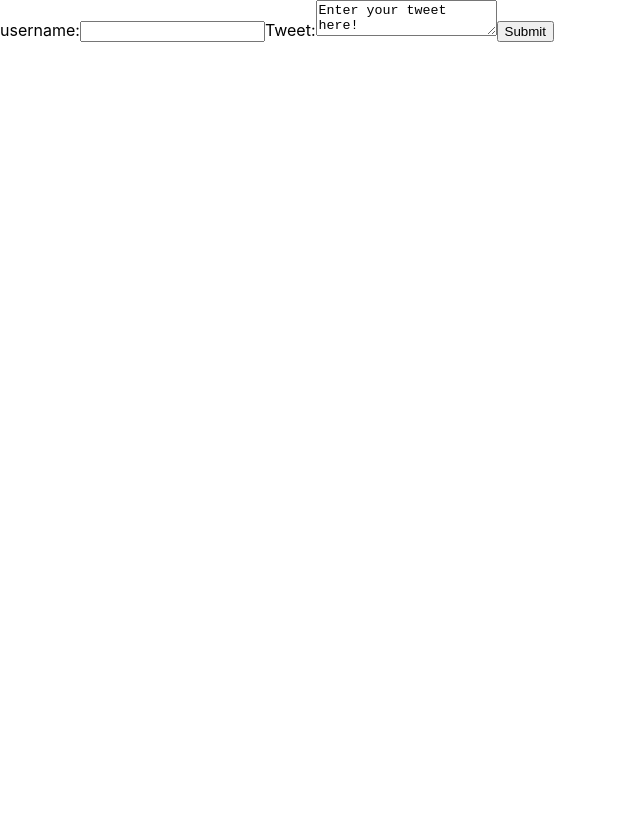
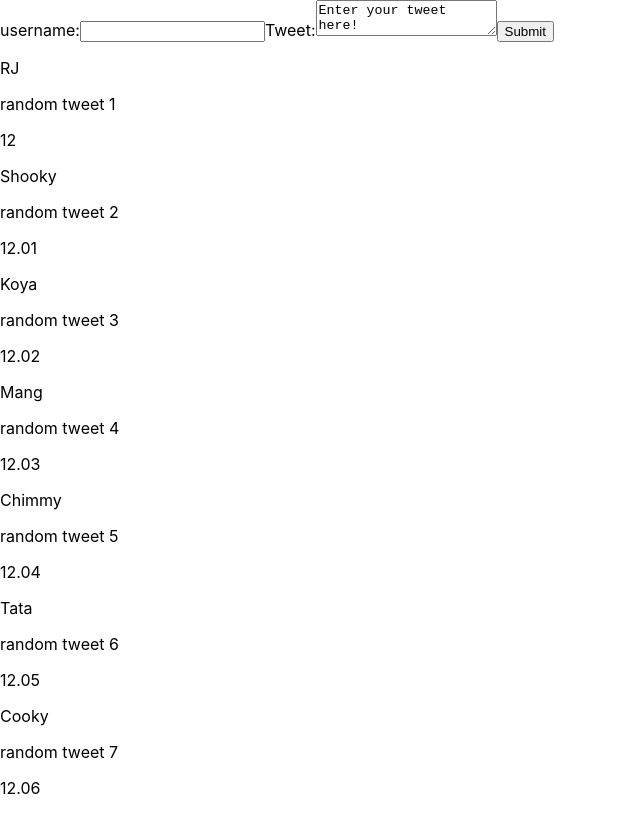
Before and after one commit to ktanojo17505/twitter-clone, a React (Create React App) app: page / in a window 1280 px wide. Shown: the whole page, without its empty margins (0-640 px from the left). Built offline with nearby package versions, Linux system fonts and the light colour scheme.

Commit message:
finished tweet section

```diff
--- a/src/App.js
+++ b/src/App.js
@@ -1,9 +1,11 @@
 import Form from "./components/form";
+import TweetScroll from "./components/tweetScroll";
 
 function App() {
   return (
     <div className="App">
       <Form />
+      <TweetScroll />
     </div>
   );
 }
--- /dev/null
+++ b/src/components/tweet.js
@@ -0,0 +1,17 @@
+import React, { Component } from "react";
+
+class Tweet extends Component {
+  state = {};
+  render() {
+    const { key, username, tweet, timestamp } = this.props;
+    return (
+      <div>
+        <p>{username}</p>
+        <p>{tweet}</p>
+        <p>{timestamp}</p>
+      </div>
+    );
+  }
+}
+
+export default Tweet;
--- /dev/null
+++ b/src/components/tweetScroll.js
@@ -0,0 +1,71 @@
+import React, { Component } from "react";
+import Tweet from "./tweet";
+
+class TweetScroll extends Component {
+  constructor(props) {
+    super(props);
+    this.state = {
+      tweets: [
+        {
+          id: 1,
+          username: "RJ",
+          tweet: "random tweet 1",
+          timestamp: 12.0
+        },
+        {
+          id: 2,
+          username: "Shooky",
+          tweet: "random tweet 2",
+          timestamp: 12.01
+        },
+        {
+          id: 3,
+          username: "Koya",
+          tweet: "random tweet 3",
+          timestamp: 12.02
+        },
+        {
+          id: 4,
+          username: "Mang",
+          tweet: "random tweet 4",
+          timestamp: 12.03
+        },
+        {
+          id: 5,
+          username: "Chimmy",
+          tweet: "random tweet 5",
+          timestamp: 12.04
+        },
+        {
+          id: 6,
+          username: "Tata",
+          tweet: "random tweet 6",
+          timestamp: 12.05
+        },
+        {
+          id: 7,
+          username: "Cooky",
+          tweet: "random tweet 7",
+          timestamp: 12.06
+        }
+      ]
+    };
+  }
+  render() {
+    const { tweets } = this.state;
+    return (
+      <div>
+        {tweets.map((item, index) => (
+          <Tweet
+            key={item.id}
+            username={item.username}
+            tweet={item.tweet}
+            timestamp={item.timestamp}
+          />
+        ))}
+      </div>
+    );
+  }
+}
+
+export default TweetScroll;
```
